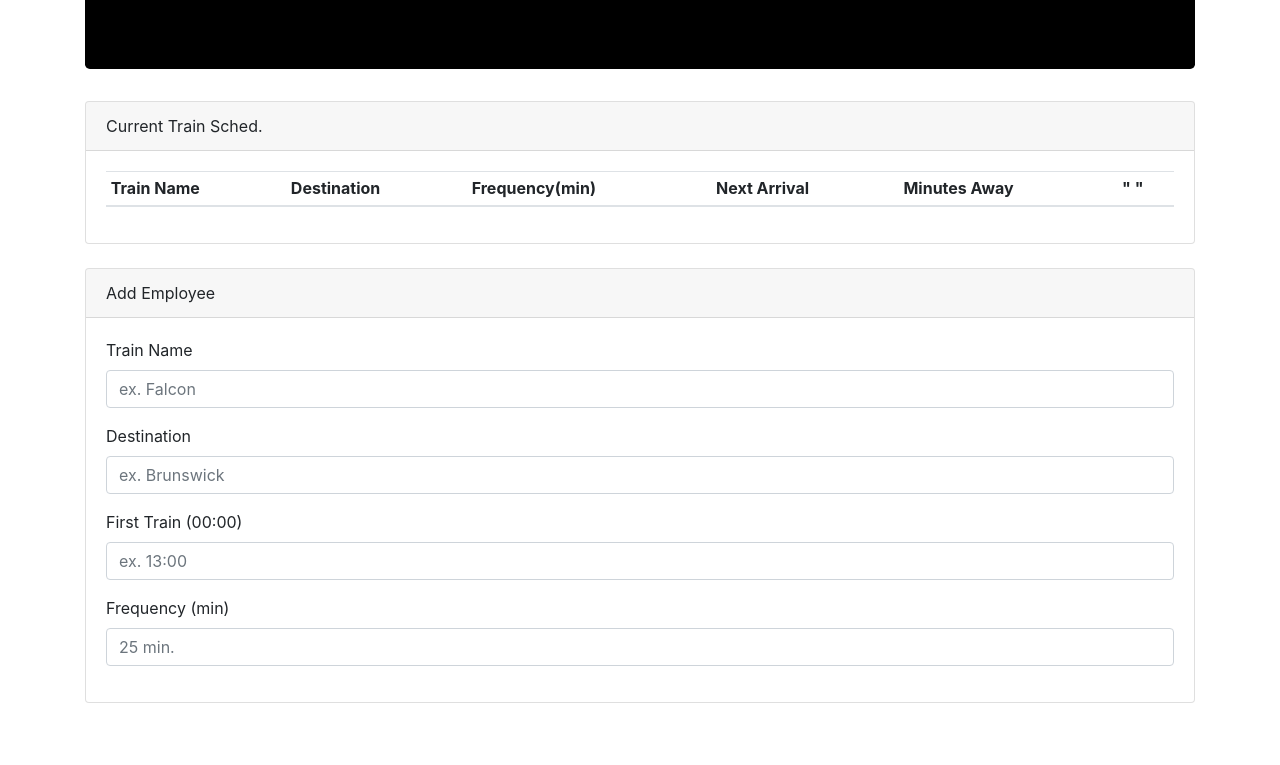
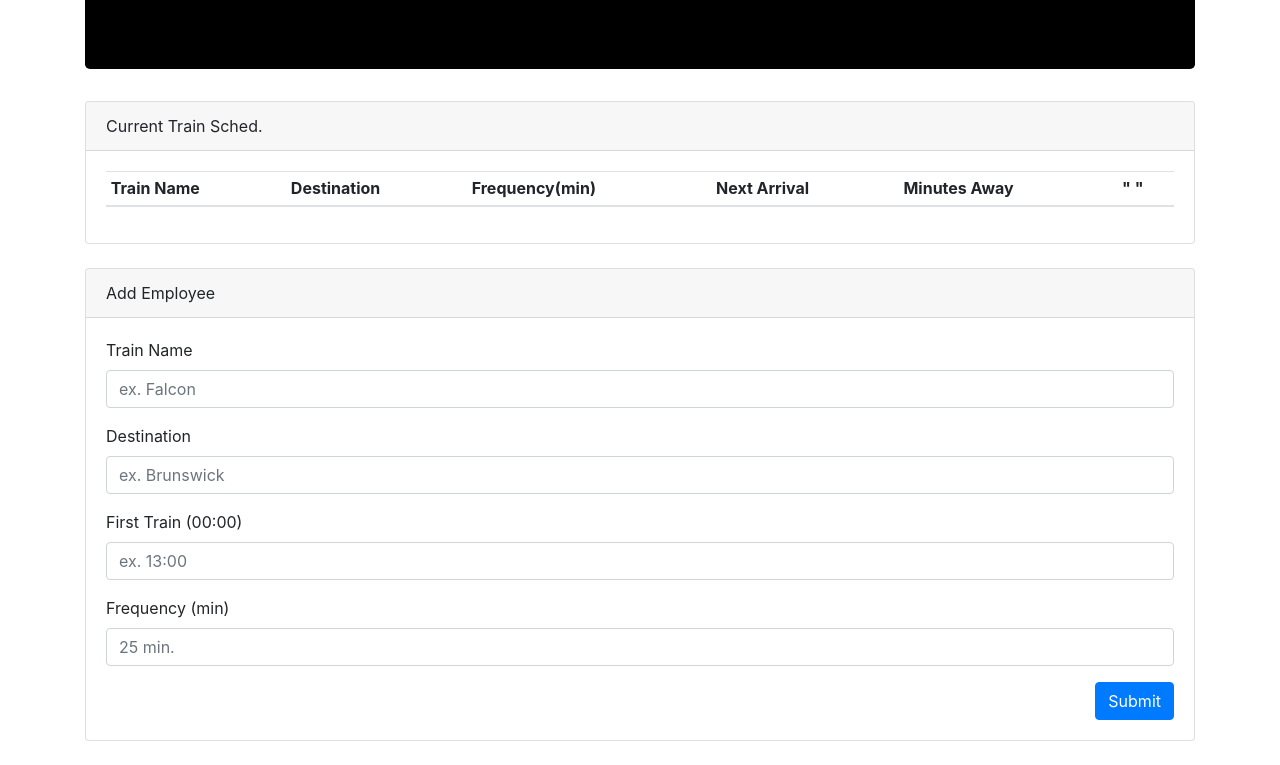
Before and after one commit to jideamoran/RPS-Multiplayer, a plain HTML site: page index.html in a window 1280 px wide. Shown: the part 157-922 px from the top of the page. Before the commit the page ends 884 px from the top, so only its background shows below. Drawn offline with nearby package versions, Linux system fonts and the light colour scheme.

Commit message:
tried to accomplish link and push

```diff
--- a/assets/java/java.js
+++ b/assets/java/java.js
@@ -12,8 +12,8 @@
   firebase.initializeApp(config);
 
 //   Variables
+var trainName = "";
 
-  var trainName = "";
   var destination = "";
   var frequency = 0;
   var time = "";
--- a/index.html
+++ b/index.html
@@ -75,7 +75,7 @@
                 <label for="frequency-input">Frequency (min)</label>
                 <input class="form-control" id="frequency-input" placeholder="25 min." type="text">
               </div>
-              <!-- <button class="btn btn-primary float-right" id="add-employee-btn">Submit</button> -->
+              <button class="btn btn-primary float-right" id="add-employee-btn">Submit</button>
             </form>
           </div>
         </div>
```
